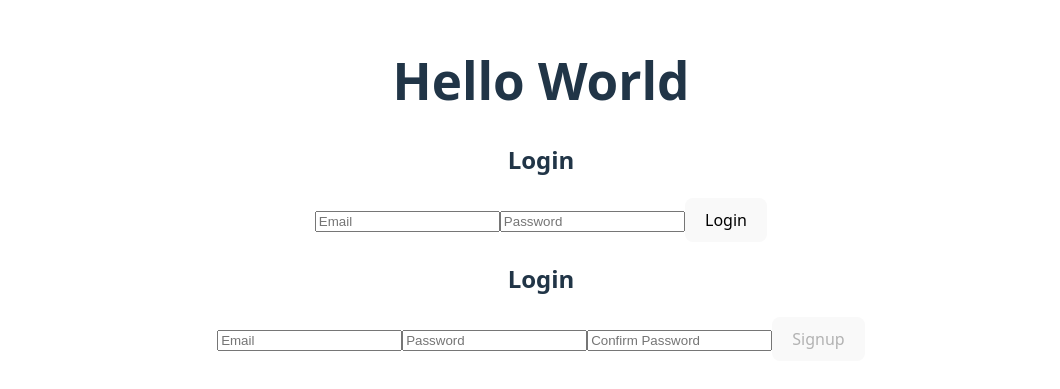
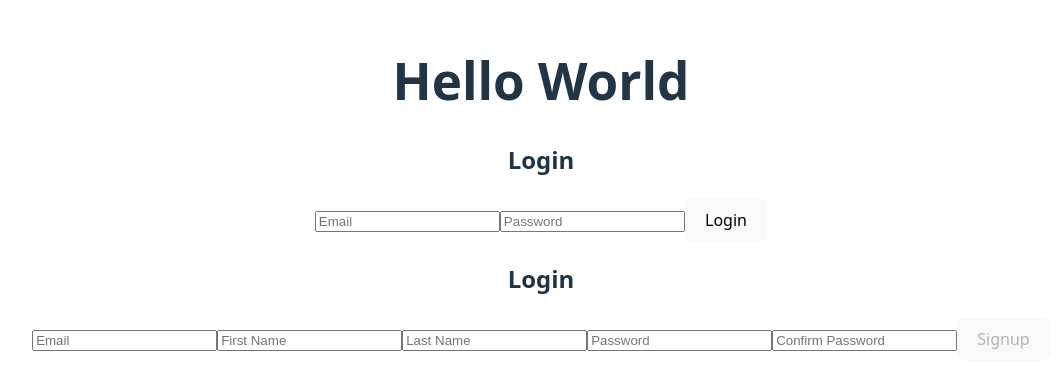
Before and after one commit to RealED-io/Simple-Blog, a React (Vite) app: page / in a window 1280 px wide. Shown: the part 211-600 px from the top of the page, without its empty margins (99-1159 px from the left). Built offline with nearby package versions, Linux system fonts and the light colour scheme; no server answers.

Commit message:
added name on Signup

```diff
--- a/src/components/SignupForm.tsx
+++ b/src/components/SignupForm.tsx
@@ -5,9 +5,11 @@ export const SignupForm = () => {
     const [loading, setLoading] = useState<boolean>(false)
     const [email, setEmail] = useState<string>('')
     const [password, setPassword] = useState<string>('')
+    const [first_name, setFirst_name] = useState<string>('')
+    const [last_name, setLast_name] = useState<string>('')
     const [confirmPassword, setConfirmPassword] = useState<string>('')
 
-    const handleSumbit = async (event: FormEvent<HTMLFormElement>) => {
+    const handleSubmit = async (event: FormEvent<HTMLFormElement>) => {
         event.preventDefault()
         console.log(email, password)
 
@@ -15,6 +17,12 @@ export const SignupForm = () => {
         const { error } = await supabase.auth.signUp({
             email,
             password,
+            options: {
+                data: {
+                    first_name,
+                    last_name,
+                },
+            },
         })
         setLoading(false)
         if (error) {
@@ -36,15 +44,30 @@ export const SignupForm = () => {
     }
 
     let buttonDisabled = true
-    if (email !== '' && password !== '' && confirmPassword !== '' && password === confirmPassword) {
+    if (email !== ''
+            && first_name !== ''
+            && last_name !== ''
+            && password !== ''
+            && confirmPassword !== ''
+            && password === confirmPassword) {
         buttonDisabled = false
+    }
+
+    const handleFirstNameInput = (event: FormEvent<HTMLInputElement>) => {
+        setFirst_name(event.currentTarget.value)
+    }
+
+    const handleLastNameInput = (event: FormEvent<HTMLInputElement>) => {
+        setLast_name(event.currentTarget.value)
     }
 
     return (
         <div>
             <h2>Login</h2>
-            <form onSubmit={handleSumbit}>
+            <form onSubmit={handleSubmit}>
                 <input type="email" placeholder="Email" onChange={handleEmailInput}/>
+                <input type="text" placeholder="First Name" onChange={handleFirstNameInput}/>
+                <input type="text" placeholder="Last Name" onChange={handleLastNameInput}/>
                 <input type="password" placeholder="Password" onChange={handlePasswordInput}/>
                 <input type="password" placeholder="Confirm Password" onChange={handleConfirmPasswordInput}/>
                 <button disabled={buttonDisabled || loading}>Signup</button>
```
